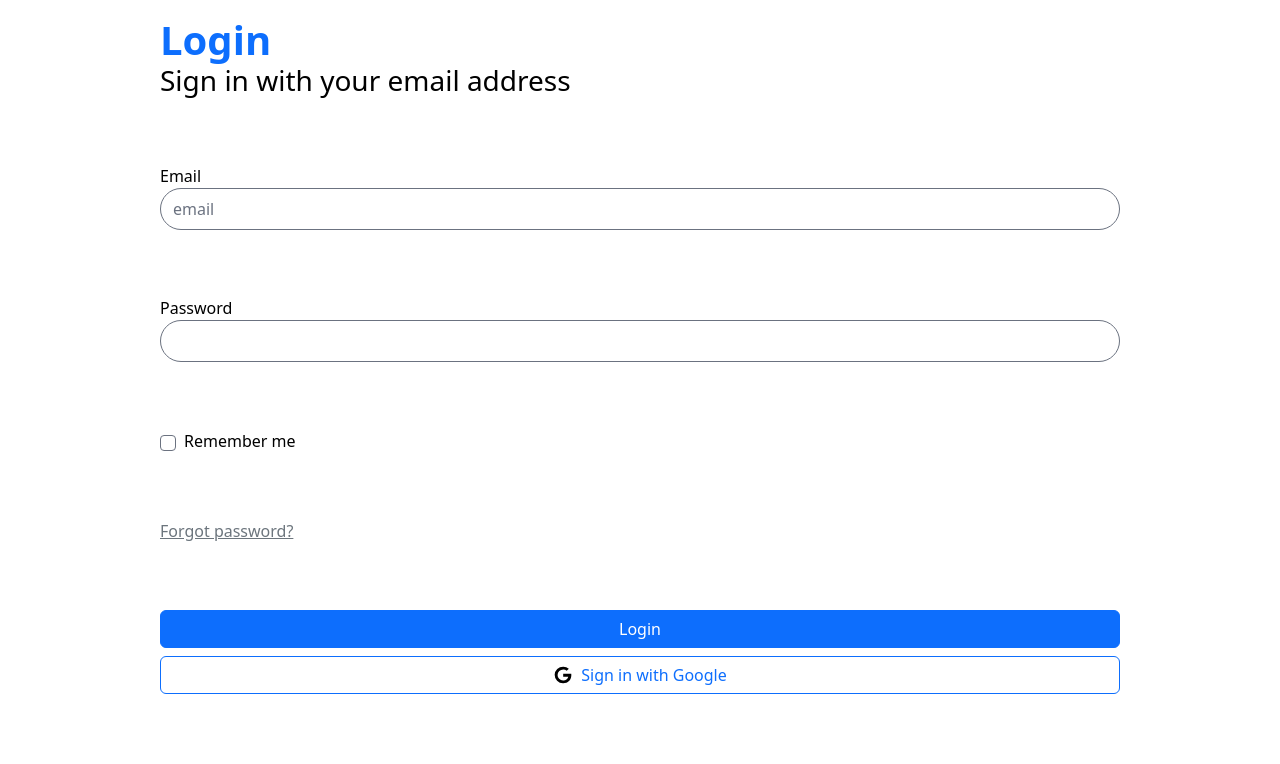
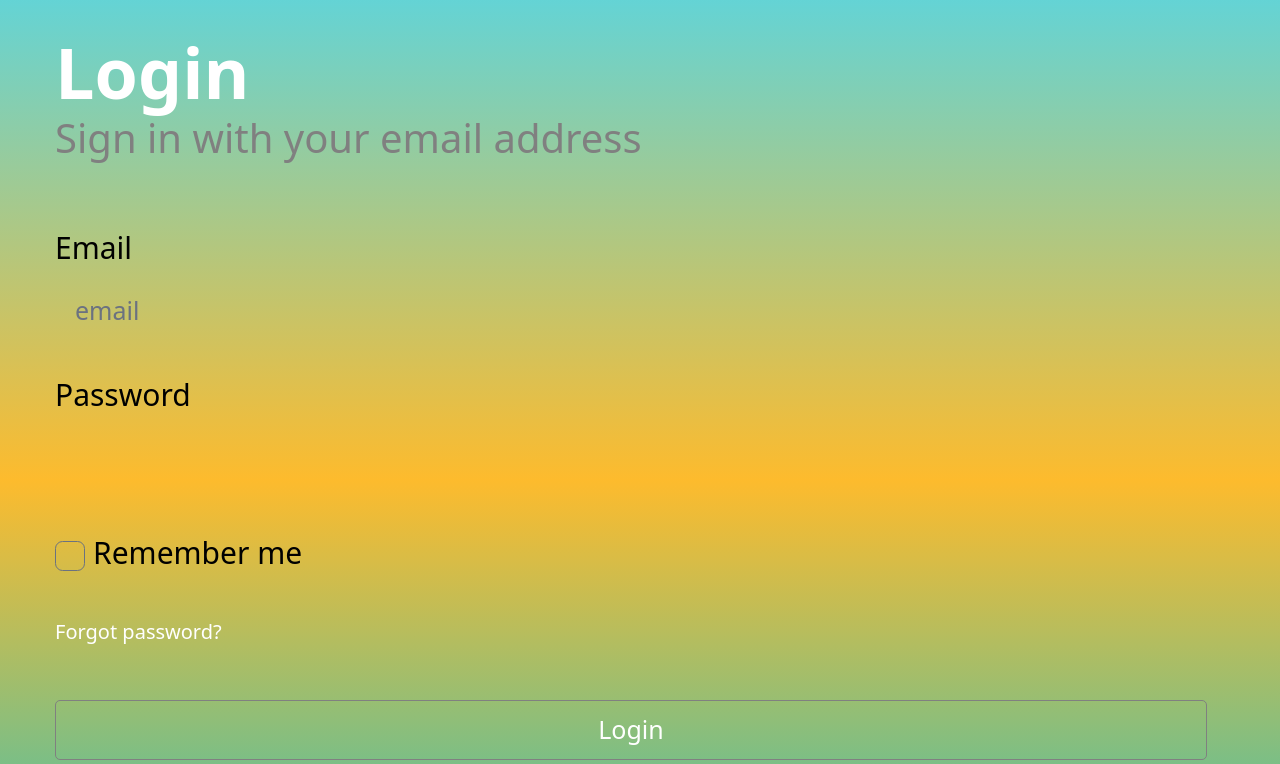
Before and after one commit to daffatabiano/vigilant-dollop, a Next.js app: page /Auth/login in a window 1280 px wide. Shown: the top 764 px of the page. Built offline with nearby package versions, Linux system fonts and the light colour scheme.

Commit message:
fixing layout of login page

```diff
--- a/src/pages/Auth/login.tsx
+++ b/src/pages/Auth/login.tsx
@@ -34,73 +34,42 @@ export default function Login() {
         );
     };
     return (
-        <div
-            className={
-                `${style.auth}vh-100 d-flex flex-column align-items-center justify-content-center`
-            }
-        >
-            <form
-                onSubmit={handleLogin}
-                className="d-flex text-black flex-column justify-content-between py-3 vh-100 w-75"
-            >
-                <h1 className=" font-bold fs-1 text-primary d-flex flex-column">
+        <div className={`${style.auth}`}>
+            <form onSubmit={handleLogin} className={style.form}>
+                <h1>
                     Login
-                    <span className={'text-black fw-light fs-3'}>
-                        Sign in with your email address
-                    </span>
+                    <span>Sign in with your email address</span>
                 </h1>
                 <label className={'text-black'}>
                     Email
-                    <input
-                        className={'w-100 rounded-pill'}
-                        name="email"
-                        placeholder="email"
-                        type="text"
-                    />
+                    <input name="email" placeholder="email" type="text" />
                 </label>
                 <label className={'text-black'}>
                     Password
-                    <input
-                        className={'w-100 rounded-pill'}
-                        name="password"
-                        type="Password"
-                    />
+                    <input name="password" type="Password" />
                 </label>
-                <div className={'d-flex align-items-center'}>
+                <div className={style['form-checkbox']}>
                     <input type="checkbox" className={'form-check-input'} />
                     <span className={'text-black ms-2 fw-light'}>
                         Remember me
                     </span>
                 </div>
-                <a className={'text-secondary text-decoration-underline'}>
-                    Forgot password?
-                </a>
-                <div className={'d-flex flex-column  gap-2'}>
-                    <button
-                        type="submit"
-                        className="btn btn-primary"
-                        disabled={isLoading}
-                    >
+                <a>Forgot password?</a>
+                <div className={style.button}>
+                    <button type="submit" disabled={isLoading}>
                         {isLoading ? 'Loading...' : 'Login'}
                     </button>
                     <button
                         type="submit"
-                        className="btn btn-outline-primary d-flex align-items-center justify-content-center gap-2"
+                        className="btn btn-outline-secondary d-flex align-items-center justify-content-center gap-2"
                         disabled={isLoading}
                     >
-                        <Icons.Google style={'w-5 text-primary'} /> Sign in with
-                        Google
+                        <Icons.Google style={style.icon} /> Login with Google
                     </button>
                 </div>
-                <p className={'text-black'}>
+                <p className={style.addition}>
                     Don&apos;t have an account?
-                    <Link
-                        href="/auth/signup"
-                        className={'text-primary fw-bold'}
-                    >
-                        {' '}
-                        Sign up
-                    </Link>
+                    <Link href="/auth/signup"> Sign up</Link>
                 </p>
             </form>
             <Modal message={'Login Success'} />
--- a/src/styles/auth.module.css
+++ b/src/styles/auth.module.css
@@ -1,10 +1,255 @@
+.auth {
+    display: flex;
+    flex-direction: column;
+    align-items: center;
+    justify-content: center;
+    height: 120vh;
+    width: 100vw;
+    background: linear-gradient(
+        rgba(34, 193, 195, 0.7) 0%,
+        rgba(253, 187, 45, 1) 50%,
+        rgba(34, 193, 195, 1) 100%
+    );
+}
+
+.form {
+    display: flex;
+    flex-direction: column;
+    justify-content: space-between;
+    height: 100%;
+    width: 100%;
+    padding: 30px 20px;
+}
+
+.form h1 {
+    font-size: 40px;
+    font-weight: bold;
+    display: flex;
+    flex-direction: column;
+    line-height: 1.2;
+    margin-bottom: 30px;
+}
+
+.form h1 span {
+    font-weight: 200;
+    font-size: 25px;
+    color: rgb(128, 128, 128);
+}
+
+.form label input {
+    width: 90vw;
+    height: 40px;
+    border-radius: 40px;
+    border: none;
+    padding: 20px;
+    margin-top: 10px;
+    font-size: 15px;
+}
+
+.form input {
+    background-color: transparent;
+}
+
+.form-checkbox {
+    display: flex;
+    align-items: center;
+    margin-top: 10px;
+}
+
+.form a {
+    text-decoration: underline;
+    color: rgb(128, 128, 128);
+    font-size: 12px;
+    margin-top: 10px;
+}
+
+.button {
+    display: flex;
+    flex-direction: column;
+    gap: 20px;
+    margin-top: 20px;
+}
+.button button {
+    width: 90vw;
+    height: 40px;
+    border-radius: 5px;
+    border: none;
+    font-size: 15px;
+    cursor: pointer;
+    border: 1px solid rgb(128, 128, 128);
+}
+
+.icon {
+    width: 20px;
+    height: 20px;
+    margin-right: 10px;
+}
+
+.addition {
+    display: flex;
+    justify-content: center;
+    align-items: center;
+    margin-top: 20px;
+    font-size: 15px;
+}
+
+.addition a {
+    font-weight: bold;
+    margin-top: -5px;
+
+    margin-left: 5px;
+    font-size: 20px;
+    text-decoration: none;
+    color: rgb(128, 128, 128);
+}
+
 @media (min-width: 768px) {
-    .auth {
-        display: flex;
-        align-items: center;
-        justify-content: center;
-        height: 100vh;
-        width: 100vw;
-        background-color: #f4f4f4;
+    .form h1 {
+        font-size: 60px;
+    }
+
+    .form h1 span {
+        font-size: 35px;
+    }
+    .form label {
+        font-size: 25px;
+    }
+
+    .form label input {
+        height: 50px;
+        font-size: 20px;
+    }
+
+    .form a {
+        font-size: 15px;
+    }
+    .form-checkbox input {
+        width: 20px;
+        height: 20px;
+    }
+
+    .form-checkbox {
+        font-size: 25px;
+    }
+    .button button {
+        font-size: 20px;
+        height: 50px;
+    }
+
+    .icon {
+        width: 30px;
+        height: 30px;
+    }
+
+    .addition {
+        font-size: 20px;
+    }
+
+    .addition a {
+        font-size: 20px;
     }
 }
+
+@media (min-width: 1024px) {
+    .auth {
+        padding: 0 35px;
+    }
+    .form h1 {
+        font-size: 70px;
+    }
+
+    .form h1 span {
+        font-size: 40px;
+    }
+
+    .form label {
+        font-size: 30px;
+    }
+
+    .form label input {
+        height: 60px;
+        font-size: 25px;
+    }
+    .form-checkbox input {
+        width: 30px;
+        height: 30px;
+    }
+
+    .form-checkbox {
+        font-size: 30px;
+    }
+
+    .form a {
+        font-size: 20px;
+    }
+
+    .button button {
+        font-size: 25px;
+        height: 60px;
+    }
+
+    .icon {
+        width: 40px;
+        height: 40px;
+    }
+
+    .addition {
+        font-size: 25px;
+    }
+
+    .addition a {
+        font-size: 25px;
+    }
+}
+@media (min-width: 1440px) {
+    .auth {
+        padding: 0 45px;
+    }
+    .form h1 {
+        font-size: 100px;
+    }
+
+    .form h1 span {
+        font-size: 50px;
+    }
+
+    .form label {
+        font-size: 40px;
+    }
+
+    .form label input {
+        height: 100px;
+        font-size: 25px;
+    }
+    .from-checkbox input {
+        width: 55px;
+        height: 55px;
+    }
+
+    .form-checkbox {
+        font-size: 40px;
+    }
+
+    .form a {
+        font-size: 30px;
+    }
+
+    .button button {
+        font-size: 45px;
+        height: 100px;
+    }
+
+    .icon {
+        width: 50px;
+        height: 50px;
+    }
+
+    .addition {
+        font-size: 30px;
+    }
+
+    .addition a {
+        margin-left: 10px;
+        font-size: 30px;
+    }
+}
```
